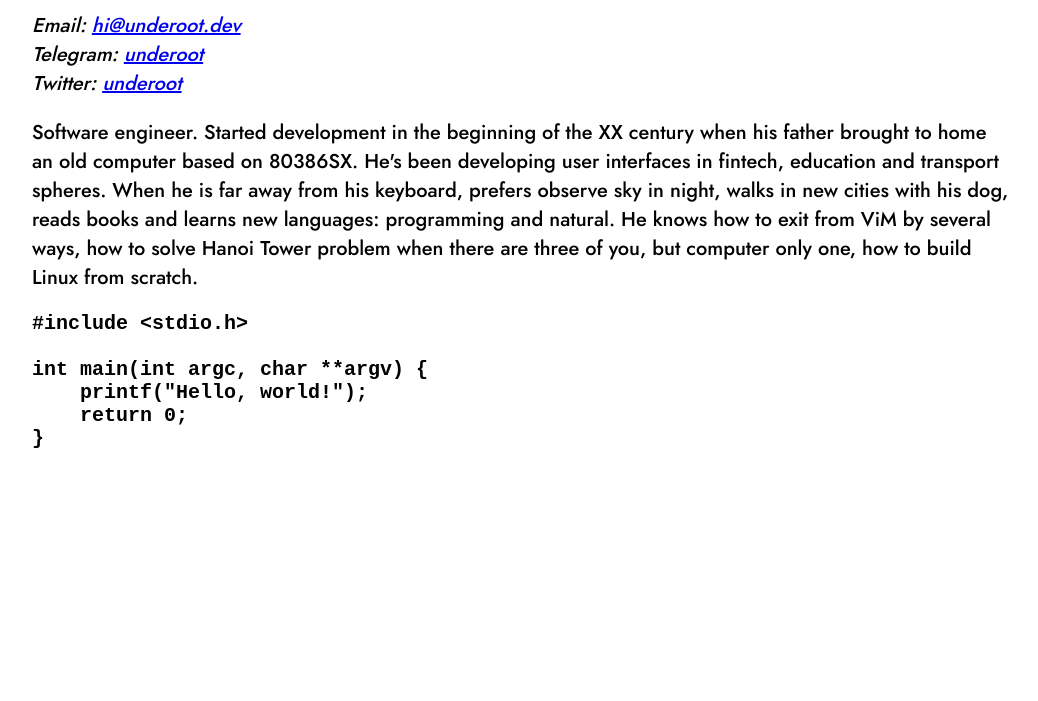
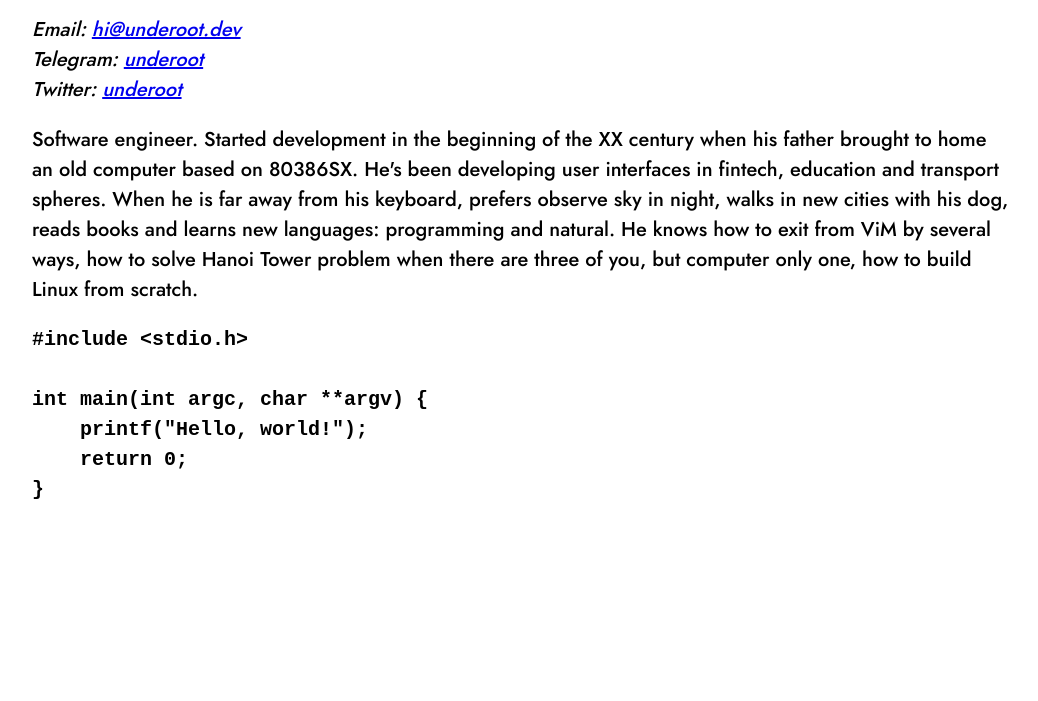
Before and after one commit to underoot/underoot.github.io, an Eleventy site: page index.njk in a window 1280 px wide. Shown: the part 99-800 px from the top of the page, without its empty margins (118-1156 px from the left). Built offline with nearby package versions, Linux system fonts and the light colour scheme; Eleventy itself is replaced by a stand-in of ours; code samples lack their colours; files that its build step writes are made by us from their sources.

Commit message:
Fixed font swap algorithm

```diff
--- a/_includes/css/main.css
+++ b/_includes/css/main.css
@@ -18,18 +18,20 @@
 @font-face {
   font-family: Drogowskaz;
   src: url(/fonts/Drogowskaz.ttf);
+  font-display: swap;
 }
 
 @font-face {
   font-family: Jost;
   src: url(/fonts/JostMedium.ttf);
   font-weight: 500;
+  font-display: fallback;
 }
 
 body {
   margin: 0;
   width: 100%;
-  font-family: Jost;
+  font-family: Jost, sans-serif;
   font-size: var(--typo-size-l);
   font-weight: 500;
   background-color: var(--bg-color-white-primary);
@@ -37,6 +39,7 @@ body {
 }
 
 main {
+  line-height: 1.5;
   max-width: 980px;
   margin-left: auto;
   margin-right: auto;
@@ -45,7 +48,7 @@ main {
 }
 
 h1 {
-  font-family: Drogowskaz;
+  font-family: Drogowskaz, sans-serif;
   font-size: 2em;
 }
 
--- a/_includes/layouts/base.njk
+++ b/_includes/layouts/base.njk
@@ -4,7 +4,7 @@
     <meta charset="utf-8"></meta>
     <meta name="description" content="{{ description }}"></meta>
     <meta name="viewport" content="width=device-width, initial-scale=1.0">
-    <link rel="stylesheet" href="{{ 'css/main.css' }}"></link>
+    <link rel="stylesheet" href="{{ '/css/main.css' }}"></link>
     <title>{{ title }}</title>
   </head>
   <body>
--- a/css/index.css
+++ /dev/null
@@ -1,77 +0,0 @@
-:root {
-  --width-tablet: 768px;
-  --width-phone: 320px;
-
-  --bg-color-white-primary: #FFFFFF;
-  --bg-color-dark-primary: #181818;
-
-  --typo-color-white-primary: #000000;
-  --typo-color-dark-primary: #FFFFFF;
-  --typo-color-dark-link: #CCCCCC;
-
-  --typo-size-s: 16px;
-  --typo-size-m: 18px;
-  --typo-size-l: 20px;
-  --typo-size-xl: 24px;
-}
-
-@font-face {
-  font-family: Drogowskaz;
-  src: url(/fonts/Drogowskaz.ttf);
-}
-
-@font-face {
-  font-family: Jost;
-  src: url(/fonts/JostMedium.ttf);
-  font-weight: 500;
-}
-
-body {
-  margin: 0;
-  width: 100%;
-  font-family: Jost;
-  font-size: var(--typo-size-l);
-  font-weight: 500;
-  background-color: var(--bg-color-white-primary);
-  color: var(--typo-color-white-primary);
-}
-
-main {
-  max-width: 980px;
-  margin-left: auto;
-  margin-right: auto;
-  padding-left: 1.5em;
-  padding-right: 1.5em;
-}
-
-h1 {
-  font-family: Drogowskaz;
-  font-size: 2em;
-}
-
-pre {
-  font-weight: 600;
-}
-
-@media (prefers-color-scheme: dark) {
-  body {
-    background-color: var(--bg-color-dark-primary);
-    color: var(--typo-color-dark-primary);
-  }
-
-  a {
-    color: var(--typo-color-dark-link);
-  }
-}
-
-@media (max-width: 768px) {
-  body {
-    font-size: var(--typo-size-m);
-  }
-}
-
-@media (max-width: 320px) {
-  body {
-    font-size: var(--typo-size-s);
-  }
-}
```
Also changed, not shown: some.njk (added, +39 -0 lines), .eleventy.js.
